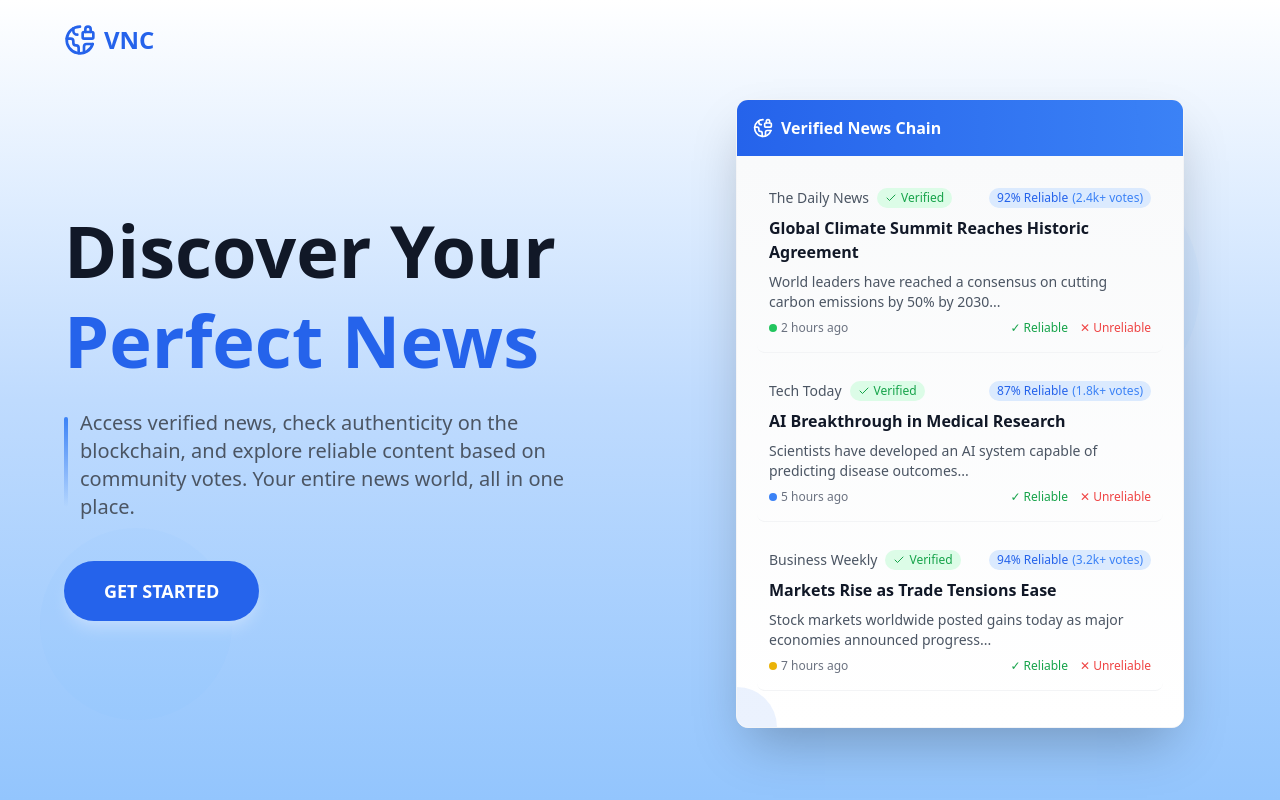
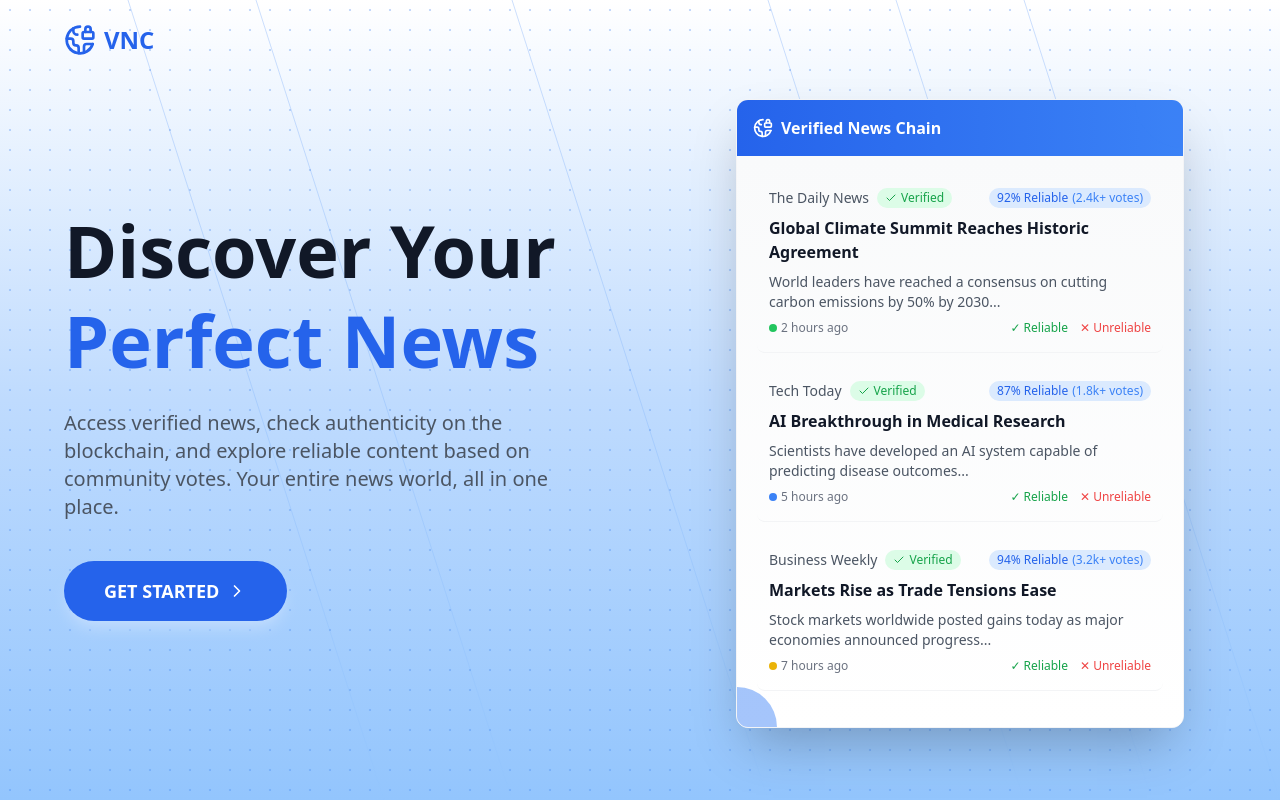
Before and after one commit to priyadarshinii-s/News-Aggregator, a React (Vite) app: page / in a window 1280 px wide. Built offline with nearby package versions, Linux system fonts and the light colour scheme; the HTML template or start-up script is replaced by a standard one.

Commit message:
Update ladingpage bg

```diff
--- /dev/null
+++ b/src/components/Background.jsx
@@ -0,0 +1,37 @@
+export default function Background() {
+    return (
+        <div className="absolute inset-0 overflow-hidden z-0 pointer-events-none">
+            <div className="absolute inset-0 bg-gradient-to-t from-blue-300 via-blue-200 to-white"></div>
+
+            <svg className="absolute inset-0 w-full h-full opacity-25" xmlns="http://www.w3.org/2000/svg">
+                <defs>
+                    <linearGradient id="lineGradient" x1="0%" y1="0%" x2="100%" y2="100%">
+                        <stop offset="0%" stopColor="#3B82F6" />
+                        <stop offset="100%" stopColor="#93C5FD" />
+                    </linearGradient>
+                </defs>
+
+                <line x1="0" y1="100" x2="100%" y2="100" stroke="url(#lineGradient)" strokeWidth="1" />
+                <line x1="20%" y1="0" x2="40%" y2="100%" stroke="url(#lineGradient)" strokeWidth="1" />
+                <line x1="40%" y1="0" x2="60%" y2="100%" stroke="url(#lineGradient)" strokeWidth="1" />
+                <line x1="60%" y1="0" x2="80%" y2="100%" stroke="url(#lineGradient)" strokeWidth="1" />
+                <line x1="80%" y1="0" x2="100%" y2="100%" stroke="url(#lineGradient)" strokeWidth="1" />
+                <line x1="0" y1="300" x2="100%" y2="300" stroke="url(#lineGradient)" strokeWidth="1" />
+                <line x1="0" y1="500" x2="100%" y2="500" stroke="url(#lineGradient)" strokeWidth="1" />
+                <line x1="0" y1="700" x2="100%" y2="700" stroke="url(#lineGradient)" strokeWidth="1" />
+                <line x1="10%" y1="0" x2="30%" y2="100%" stroke="url(#lineGradient)" strokeWidth="1" />
+                <line x1="70%" y1="0" x2="90%" y2="100%" stroke="url(#lineGradient)" strokeWidth="1" />
+                <line x1="0" y1="200" x2="100%" y2="200" stroke="url(#lineGradient)" strokeWidth="1" />
+                <line x1="0" y1="400" x2="100%" y2="400" stroke="url(#lineGradient)" strokeWidth="1" />
+                <line x1="0" y1="600" x2="100%" y2="600" stroke="url(#lineGradient)" strokeWidth="1" />
+            </svg>
+
+            <div className="absolute inset-0"
+                style={{
+                    backgroundImage: 'radial-gradient(circle, rgba(59, 130, 246, 0.3) 1px, transparent 1px)',
+                    backgroundSize: '20px 20px'
+                }}>
+            </div>
+        </div>
+    );
+}
--- a/src/pages/LandingPage.jsx
+++ b/src/pages/LandingPage.jsx
@@ -1,179 +1,137 @@
 import { Check, ChevronRight, EarthLock, Users, Shield, BarChart } from 'lucide-react';
 import { Link } from "react-router-dom";
 import { useState, useEffect } from 'react';
+import Background from '../components/Background';
 
 export default function LandingPage() {
   const [animationLoaded, setAnimationLoaded] = useState(false);
 
   useEffect(() => {
-    // Trigger animations after component mount
+    const timer = setTimeout(() => {
       setAnimationLoaded(true);
+    }, 100);
+
+    return () => clearTimeout(timer);
   }, []);
+
+  const getStaggeredDelay = (index) => {
+    const baseDelay = 300;
+    const staggerAmount = 150;
+    return `delay-[${baseDelay + (index * staggerAmount)}ms]`;
+  };
 
   return (
     <div className="h-screen w-screen overflow-hidden bg-gradient-to-t from-blue-300 via-blue-200 to-white">
-      {/* Background graphic element for visual interest */}
-      <div className="absolute top-40 right-20 w-64 h-64 bg-blue-400 rounded-full opacity-5"></div>
-      <div className="absolute bottom-20 left-10 w-48 h-48 bg-blue-400 rounded-full opacity-5"></div>
+      <Background/>
 
-      <header className={`p-6 relative z-10 transform transition-all duration-700 ${animationLoaded ? 'translate-y-0 opacity-100' : 'translate-y-10 opacity-0'}`}>
+      <header className={`p-6 relative z-10 transform transition-all duration-700 ease-out ${animationLoaded ? 'translate-y-0 opacity-100' : '-translate-y-10 opacity-0'}`}>
         <div className="text-blue-600 font-bold text-2xl flex items-center ml-10">
-          <EarthLock className="h-8 w-8 mr-2" aria-hidden="true" />
-          <span>VNC</span>
+          <EarthLock className={`h-8 w-8 mr-2 transition-all duration-1000 ease-out ${animationLoaded ? 'opacity-100 rotate-0' : 'opacity-0 -rotate-45'}`} aria-hidden="true" />
+          <span className={`transition-all duration-700 ease-out ${animationLoaded ? 'opacity-100 translate-x-0' : 'opacity-0 -translate-x-4'}`}>VNC</span>
         </div>
       </header>
 
       <main className="flex h-5/6 relative z-10">
         <div className="w-1/2 pl-16 pr-8 flex flex-col justify-center pointer-events-none">
-          <h1 className={`text-gray-900 text-7xl font-bold leading-tight mb-6 transform transition-all duration-700 delay-300 ${animationLoaded ? 'translate-y-0 opacity-100' : 'translate-y-16 opacity-0'}`}>
+          <h1 className={`text-gray-900 text-7xl font-bold leading-tight mb-6 transform transition-all duration-1000 ease-out ${animationLoaded ? 'translate-y-0 opacity-100' : 'translate-y-16 opacity-0'}`}>
             Discover Your
             <br />
-            <span className="text-blue-600">Perfect News</span>
+            <span className={`text-blue-600 inline-block transition-all duration-1000 delay-300 ease-out ${animationLoaded ? 'translate-y-0 opacity-100' : 'translate-y-8 opacity-0'}`}>Perfect News</span>
           </h1>
 
-          <div className={`text-gray-600 text-xl max-w-xl pl-4 mb-10 relative before:content-[''] before:absolute before:left-0 before:top-2 before:h-4/5 before:w-[4px] before:bg-gradient-to-b before:from-blue-500 before:to-transparent before:rounded-[3px] transform transition-all duration-700 delay-500 ${animationLoaded ? 'translate-y-0 opacity-100' : 'translate-y-16 opacity-0'}`}>
+          <div className={`text-gray-600 text-xl max-w-xl  mb-10 relative transform transition-all duration-700 delay-500 ease-out ${animationLoaded ? 'translate-y-0 opacity-100 before:h-4/5' : 'translate-y-16 opacity-0 before:h-0'
+            }`} style={{ transitionProperty: 'transform, opacity' }}>
             Access verified news, check authenticity on the blockchain, and explore reliable content based on community votes. Your entire news world, all in one place.
           </div>
 
           <Link to="/login" className="w-fit">
             <button
-              className={`bg-blue-600 text-white font-bold py-4 px-10 rounded-full w-fit text-lg hover:bg-blue-700 shadow-lg shadow-blue-200 flex items-center pointer-events-auto transform transition-all duration-700 delay-700 ${animationLoaded ? 'translate-y-0 opacity-100' : 'translate-y-16 opacity-0'}`}
+              className={`bg-blue-600 text-white font-bold py-4 px-10 rounded-full w-fit text-lg hover:bg-blue-700 hover:shadow-xl hover:scale-105 shadow-lg shadow-blue-200 flex items-center pointer-events-auto transform transition-all duration-700 delay-700 ease-out ${animationLoaded ? 'translate-y-0 opacity-100' : 'translate-y-16 opacity-0'}`}
               aria-label="Get started with Verified News Chain"
+              style={{ transitionProperty: 'transform, opacity, background-color, box-shadow, scale' }}
             >
-              GET STARTED
+              <span>GET STARTED</span>
+              <ChevronRight className={`ml-2 h-5 w-5 transition-transform duration-300 ${animationLoaded ? 'translate-x-0' : '-translate-x-4'}`} />
             </button>
           </Link>
         </div>
 
-        <div className={`w-1/2 flex items-center justify-center p-8 transform transition-all duration-1000 delay-300 ${animationLoaded ? 'translate-y-0 opacity-100' : 'translate-y-24 opacity-0'}`}>
-          <div className="w-full max-w-md bg-white rounded-xl shadow-2xl overflow-hidden border border-gray-100 relative">
-            <div className="absolute -right-12 -top-12 w-24 h-24 bg-blue-500 rounded-full opacity-10"></div>
-            <div className="absolute -left-10 -bottom-10 w-20 h-20 bg-blue-500 rounded-full opacity-10"></div>
+        <div className={`w-1/2 flex items-center justify-center p-8 transform transition-all duration-1000 delay-300 ease-out ${animationLoaded ? 'translate-y-0 opacity-100 rotate-0' : 'translate-y-24 opacity-0 rotate-3'}`}>
+          <div className="w-full max-w-md bg-white rounded-xl shadow-2xl overflow-hidden border border-gray-100 relative hover:shadow-blue-100 transition-shadow duration-500">
+            <div className="absolute -right-12 -top-12 w-24 h-24 bg-blue-500 rounded-full opacity-10 animate-pulse" style={{ animationDuration: '7s' }}></div>
+            <div className="absolute -left-10 -bottom-10 w-20 h-20 bg-blue-500 rounded-full opacity-10 animate-pulse" style={{ animationDuration: '9s' }}></div>
 
             <div className="bg-gradient-to-r from-blue-600 to-blue-500 text-white p-4 flex items-center justify-between">
               <div className="flex items-center">
-                <EarthLock className="h-5 w-5 mr-2" aria-hidden="true" />
+                <EarthLock className={`h-5 w-5 mr-2 transition-all duration-700 ${animationLoaded ? 'opacity-100 rotate-0' : 'opacity-0 -rotate-45'}`} aria-hidden="true" />
                 <h3 className="font-bold">Verified News Chain</h3>
               </div>
             </div>
 
             <div className="p-5 bg-gradient-to-b from-gray-50 to-white">
-              <div className={`border-b border-gray-100 pb-4 mb-4 hover:bg-blue-50/30 p-3 rounded-lg transform transition-all duration-700 delay-500 ${animationLoaded ? 'translate-y-0 opacity-100' : 'translate-y-12 opacity-0'}`}>
+              {[0, 1, 2].map((index) => (
+                <div
+                  key={index}
+                  className={`border-b border-gray-100 pb-4 mb-4 hover:bg-blue-50/30 p-3 rounded-lg transform transition-all duration-700 ease-out ${getStaggeredDelay(index)} ${animationLoaded
+                    ? 'translate-y-0 opacity-100 scale-100'
+                    : 'translate-y-12 opacity-0 scale-95'
+                    }`}
+                  style={{ transitionProperty: 'transform, opacity, scale, background-color' }}
+                >
                   <div className="flex items-center justify-between mb-2">
                     <div className="flex items-center">
-                    <span className="text-gray-600 text-sm font-medium">The Daily News</span>
-                    <div className="ml-2 bg-green-100 text-green-600 rounded-full px-2 py-0.5 text-xs font-medium flex items-center">
+                      <span className="text-gray-600 text-sm font-medium">
+                        {index === 0 ? "The Daily News" : index === 1 ? "Tech Today" : "Business Weekly"}
+                      </span>
+                      <div className={`ml-2 bg-green-100 text-green-600 rounded-full px-2 py-0.5 text-xs font-medium flex items-center transition-all duration-500 ease-out ${animationLoaded ? 'opacity-100 scale-100' : 'opacity-0 scale-50'}`}>
                         <Check className="h-3 w-3 mr-1" aria-hidden="true" />
                         Verified
                       </div>
                     </div>
-                  <div className="bg-blue-100 text-blue-600 rounded-full px-2 py-0.5 text-xs font-medium">
-                    92% Reliable
-                    <span className="text-xs text-blue-500 ml-1" title="Based on 2,462 community votes">
-                      (2.4k+ votes)
+                    <div className={`bg-blue-100 text-blue-600 rounded-full px-2 py-0.5 text-xs font-medium transition-all duration-500 delay-100 ease-out ${animationLoaded ? 'opacity-100 scale-100' : 'opacity-0 scale-50'}`}>
+                      {index === 0 ? "92% Reliable" : index === 1 ? "87% Reliable" : "94% Reliable"}
+                      <span className="text-xs text-blue-500 ml-1">
+                        {index === 0 ? "(2.4k+ votes)" : index === 1 ? "(1.8k+ votes)" : "(3.2k+ votes)"}
                       </span>
                     </div>
                   </div>
 
-                <h4 className="font-bold text-gray-900 mb-2">Global Climate Summit Reaches Historic Agreement</h4>
+                  <h4 className="font-bold text-gray-900 mb-2">
+                    {index === 0
+                      ? "Global Climate Summit Reaches Historic Agreement"
+                      : index === 1
+                        ? "AI Breakthrough in Medical Research"
+                        : "Markets Rise as Trade Tensions Ease"}
+                  </h4>
                   <p className="text-gray-600 text-sm mb-2">
-                  World leaders have reached a consensus on cutting carbon emissions by 50% by 2030...
+                    {index === 0
+                      ? "World leaders have reached a consensus on cutting carbon emissions by 50% by 2030..."
+                      : index === 1
+                        ? "Scientists have developed an AI system capable of predicting disease outcomes..."
+                        : "Stock markets worldwide posted gains today as major economies announced progress..."}
                   </p>
                   <div className="flex justify-between items-center text-xs text-gray-500">
                     <span className="flex items-center">
-                    <div className="h-2 w-2 rounded-full bg-green-500 mr-1" aria-hidden="true"></div>
-                    <span>2 hours ago</span>
+                      <div
+                        className={`h-2 w-2 rounded-full ${index === 0 ? "bg-green-500" : index === 1 ? "bg-blue-500" : "bg-yellow-500"
+                          } mr-1`}
+                        aria-hidden="true"
+                      ></div>
+                      <span>{index === 0 ? "2 hours ago" : index === 1 ? "5 hours ago" : "7 hours ago"}</span>
                     </span>
                     <div className="flex items-center space-x-3">
                       <button
-                      className="text-green-600 hover:text-green-700 font-medium"
+                        className="text-green-600 hover:text-green-700 font-medium hover:scale-105 transition-all duration-300"
                         aria-label="Mark as reliable"
                       >✓ Reliable</button>
                       <button
-                      className="text-red-500 hover:text-red-600 font-medium"
+                        className="text-red-500 hover:text-red-600 font-medium hover:scale-105 transition-all duration-300"
                         aria-label="Mark as unreliable"
                       >✕ Unreliable</button>
                     </div>
                   </div>
                 </div>
-
-              <div className={`border-b border-gray-100 pb-4 mb-4 hover:bg-blue-50/30 p-3 rounded-lg transform transition-all duration-700 delay-700 ${animationLoaded ? 'translate-y-0 opacity-100' : 'translate-y-12 opacity-0'}`}>
-                <div className="flex items-center justify-between mb-2">
-                  <div className="flex items-center">
-                    <span className="text-gray-600 text-sm font-medium">Tech Today</span>
-                    <div className="ml-2 bg-green-100 text-green-600 rounded-full px-2 py-0.5 text-xs font-medium flex items-center">
-                      <Check className="h-3 w-3 mr-1" aria-hidden="true" />
-                      Verified
-                    </div>
-                  </div>
-                  <div className="bg-blue-100 text-blue-600 rounded-full px-2 py-0.5 text-xs font-medium">
-                    87% Reliable
-                    <span className="text-xs text-blue-500 ml-1" title="Based on 1,835 community votes">
-                      (1.8k+ votes)
-                    </span>
-                  </div>
-                </div>
-
-                <h4 className="font-bold text-gray-900 mb-2">AI Breakthrough in Medical Research</h4>
-                <p className="text-gray-600 text-sm mb-2">
-                  Scientists have developed an AI system capable of predicting disease outcomes...
-                </p>
-                <div className="flex justify-between items-center text-xs text-gray-500">
-                  <span className="flex items-center">
-                    <div className="h-2 w-2 rounded-full bg-blue-500 mr-1" aria-hidden="true"></div>
-                    <span>5 hours ago</span>
-                  </span>
-                  <div className="flex items-center space-x-3">
-                    <button
-                      className="text-green-600 hover:text-green-700 font-medium"
-                      aria-label="Mark as reliable"
-                    >✓ Reliable</button>
-                    <button
-                      className="text-red-500 hover:text-red-600 font-medium"
-                      aria-label="Mark as unreliable"
-                    >✕ Unreliable</button>
-                  </div>
-                </div>
-              </div>
-
-              <div className={`border-b border-gray-100 pb-4 mb-4 hover:bg-blue-50/30 p-3 rounded-lg transform transition-all duration-700 delay-400 ${animationLoaded ? 'translate-y-0 opacity-100' : 'translate-y-12 opacity-0'}`}>
-                <div className="flex items-center justify-between mb-2">
-                  <div className="flex items-center">
-                    <span className="text-gray-600 text-sm font-medium">Business Weekly</span>
-                    <div className="ml-2 bg-green-100 text-green-600 rounded-full px-2 py-0.5 text-xs font-medium flex items-center">
-                      <Check className="h-3 w-3 mr-1" aria-hidden="true" />
-                      Verified
-                    </div>
-                  </div>
-                  <div className="bg-blue-100 text-blue-600 rounded-full px-2 py-0.5 text-xs font-medium">
-                    94% Reliable
-                    <span className="text-xs text-blue-500 ml-1" title="Based on 3,217 community votes">
-                      (3.2k+ votes)
-                    </span>
-                  </div>
-                </div>
-
-                <h4 className="font-bold text-gray-900 mb-2">Markets Rise as Trade Tensions Ease</h4>
-                <p className="text-gray-600 text-sm mb-2">
-                  Stock markets worldwide posted gains today as major economies announced progress...
-                </p>
-                <div className="flex justify-between items-center text-xs text-gray-500">
-                  <span className="flex items-center">
-                    <div className="h-2 w-2 rounded-full bg-yellow-500 mr-1" aria-hidden="true"></div>
-                    <span>7 hours ago</span>
-                  </span>
-                  <div className="flex items-center space-x-3">
-                    <button
-                      className="text-green-600 hover:text-green-700 font-medium"
-                      aria-label="Mark as reliable"
-                    >✓ Reliable</button>
-                    <button
-                      className="text-red-500 hover:text-red-600 font-medium"
-                      aria-label="Mark as unreliable"
-                    >✕ Unreliable</button>
-                  </div>
-                </div>
-              </div>
+              ))}
             </div>
           </div>
         </div>
--- a/src/pages/Login.jsx
+++ b/src/pages/Login.jsx
@@ -1,6 +1,7 @@
 import { useState } from "react";
 import { Link } from "react-router-dom";
 import login from "../images/login.jpg";
+import Background from "../components/Background";
 
 const SignIn = () => {
   const [email, setEmail] = useState("");
@@ -26,8 +27,9 @@ const SignIn = () => {
   };
 
   return (
-    <div className="min-h-screen flex items-center justify-center bg-gray-100">
-      <div className="bg-white p-8 rounded-2xl shadow-lg flex w-3/4 max-w-4xl">
+    <div className="relative min-h-screen flex items-center justify-center">
+      <div className="absolute inset-0 bg-gradient-to-t from-blue-300 via-blue-200 to-white"></div>
+      <div className="z-10 bg-gradient-to-t from-blue-300 to-white  p-8 rounded-2xl shadow-lg flex w-3/4 max-w-4xl">
         <div className="w-1/2 hidden md:flex items-center justify-center">
           <img src={login} alt="Sign In" className="w-full h-auto rounded-lg" />
         </div>
```
Lines whose indentation alone changed are shown as unchanged.
